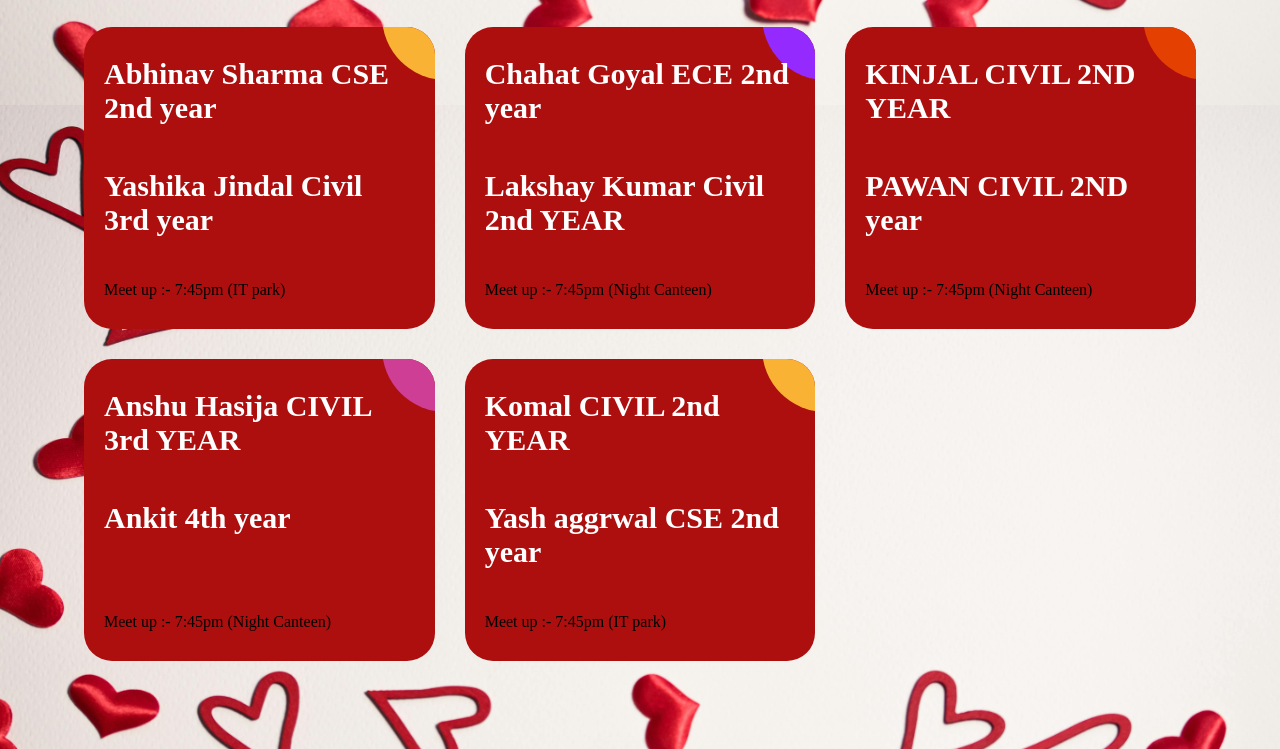
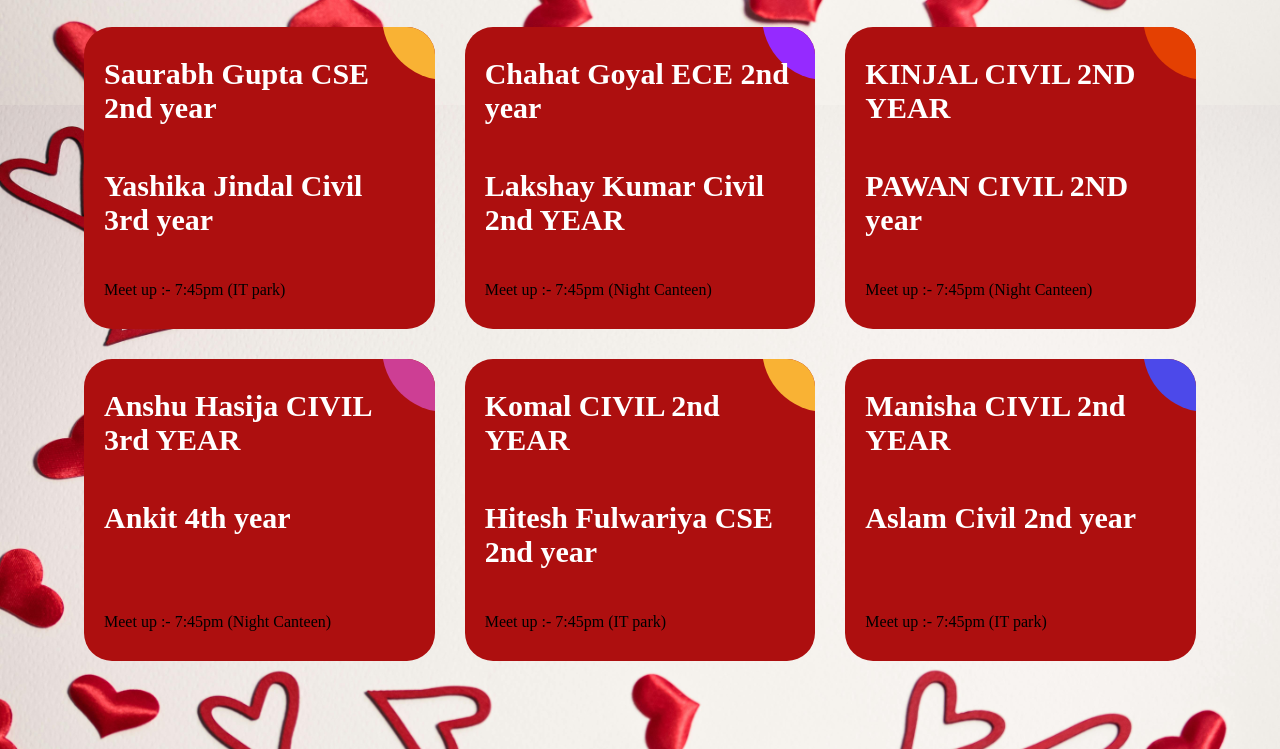
Before and after one commit to shivamworld0608/fest_date, a website: page matchlist.html in a window 1280 px wide. Shown: the part 695-1444 px from the top of the page. Drawn offline with Linux system fonts and the light colour scheme.

Commit message:
Update matchlist.html

```diff
--- a/matchlist.html
+++ b/matchlist.html
@@ -102,7 +102,7 @@
               <div class="ag-courses-item_bg"></div>
 
               <div class="ag-courses-item_title">
-               Abhinav Sharma CSE 2nd year
+               Saurabh Gupta CSE 2nd year
               </div>
               <div class="ag-courses-item_title">
                Yashika Jindal Civil 3rd year
@@ -161,12 +161,27 @@
                 Komal CIVIL 2nd YEAR
               </div>
               <div class="ag-courses-item_title">
-               Yash aggrwal CSE 2nd year
+               Hitesh Fulwariya CSE 2nd year
               </div>
               <div>Meet up :- 7:45pm (IT park)</div>
             </div>
           </div>
 
+          <div class="ag-courses_item">
+            <div class="ag-courses-item_link">
+              <div class="ag-courses-item_bg"></div>
+
+              <div class="ag-courses-item_title">
+                Manisha CIVIL 2nd YEAR
+              </div>
+              <div class="ag-courses-item_title">
+               Aslam Civil 2nd year
+              </div>
+              <div>Meet up :- 7:45pm (IT park)</div>
+            </div>
+          </div>
+
+
         </div>
       </div>
 </body>
```
